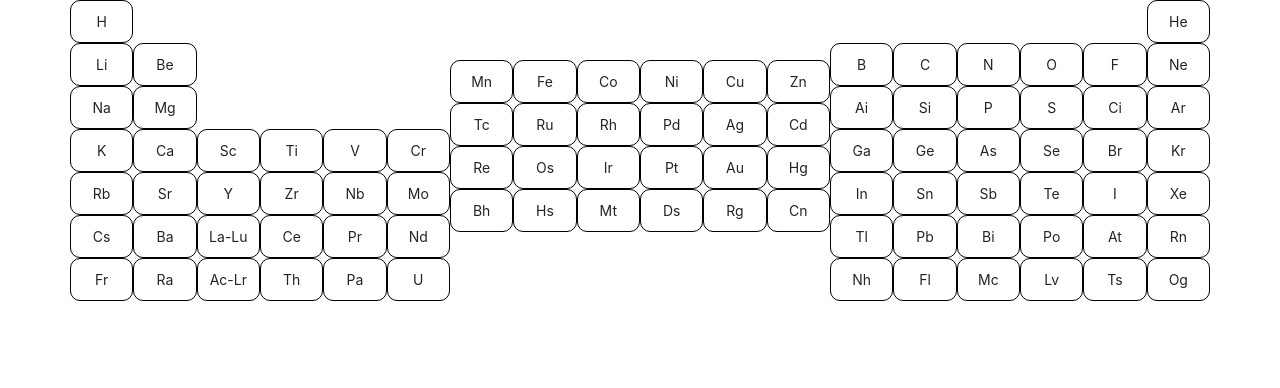
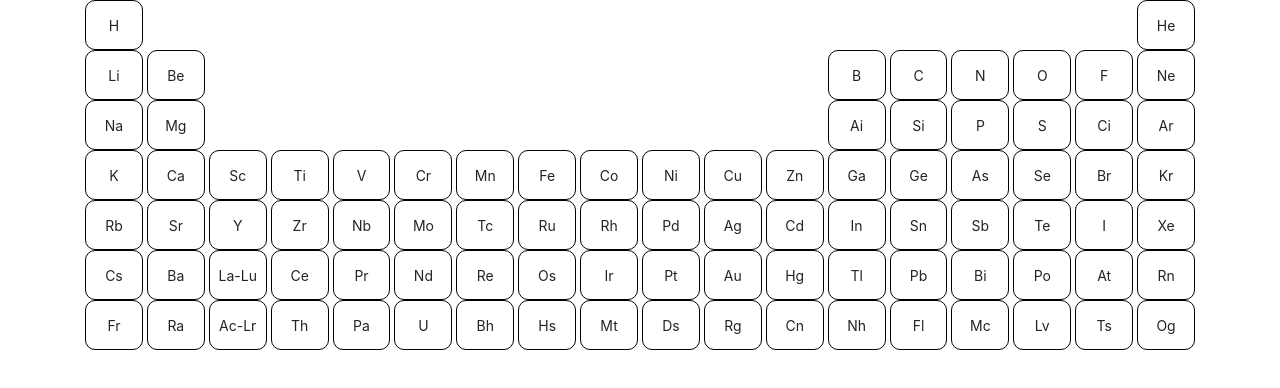
Before and after one commit to goemon009/sistemas_internet, a plain HTML site: page aula02.html in a window 1280 px wide. Drawn offline with nearby package versions, Linux system fonts and the light colour scheme.

Commit message:
Update style.css
css atualizado, garantindo o alinhamento correto dos elementos da tabela

```diff
--- a/style.css
+++ b/style.css
@@ -1,17 +1,31 @@
-.elemento {
+
+.container .row {
+    display: flex;
+    flex-wrap: wrap;
+    margin: -2px; /* Compensa o margin dos elementos */
+}
+
+[class*="col-md-"] {
+    padding: 2px !important; /* Reduzimos o padding padrão */
+    display: flex;
+    flex-direction: column;
+}
+
+.elemento, .elemento-vazio {
+    flex: 1;
     border: 1px solid #000;
     text-align: center;
     padding: 10px;
     font-size: 14px;
-    margin:flex;
     border-radius: 10px;
-}
-.elemento:hover {
-    background-color: #f0f0f0;
-    cursor: pointer;
+    margin: 2px; /* Espaçamento uniforme */
+    min-height: 50px;
+    display: flex;
+    align-items: center;
+    justify-content: center;
 }
 
-.elemento-vazio{
-    visibility: hidden;
-    padding: 10px;
+.elemento-vazio {
+    border-color: transparent;
+    visibility: visible; /* Mantemos visível para alinhamento */
 }
```
